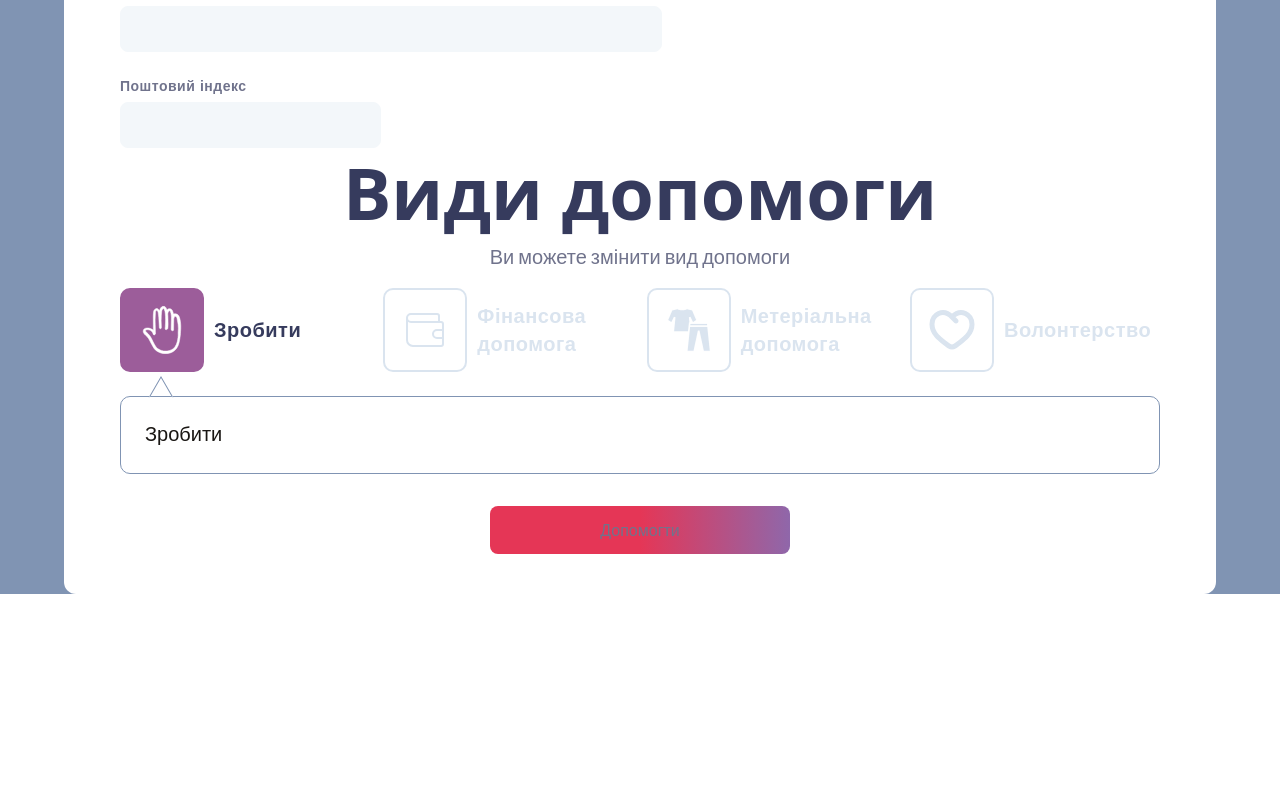
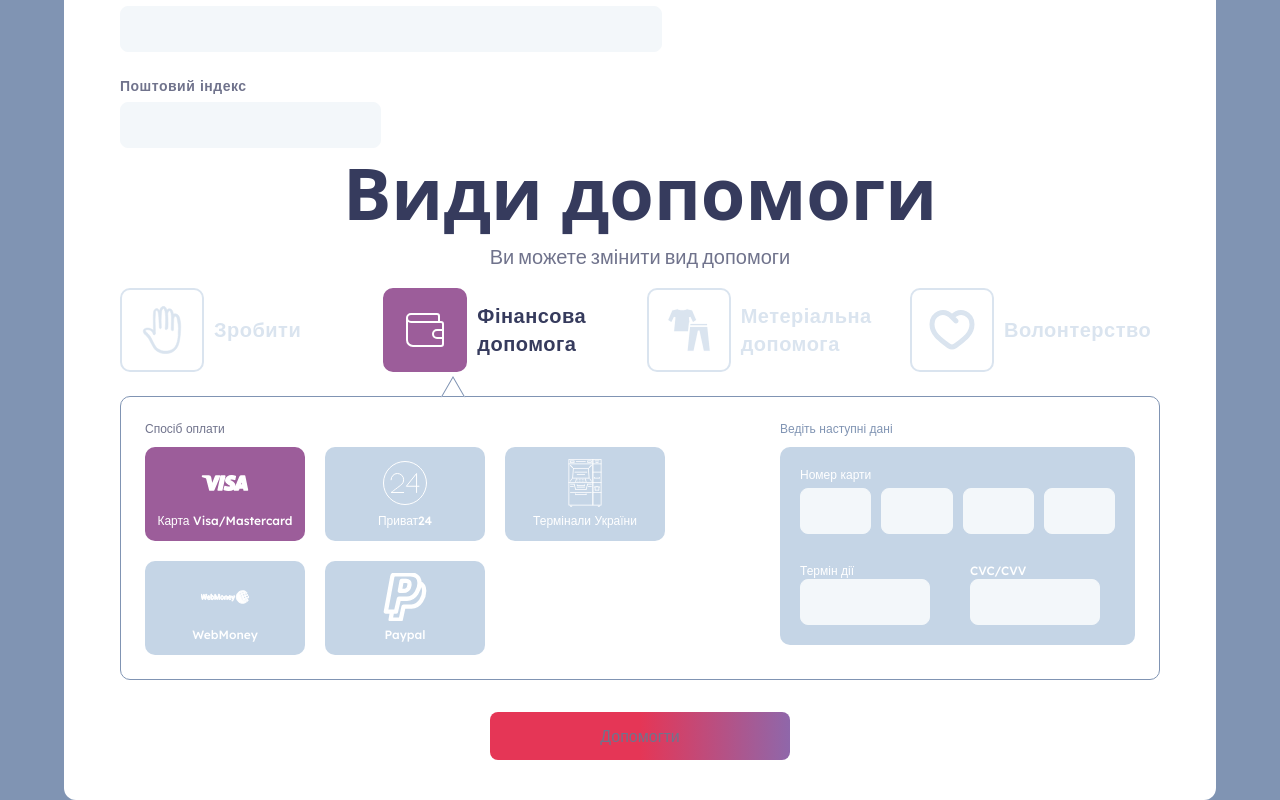
Before and after one commit to VyacheslavKolos/quanticoders-test-task, a React (Vite) app: page /help in a window 1280 px wide. Shown: the part 852-1652 px from the top of the page. Before the commit the page ends 1446 px from the top, so only its background shows below. Built offline with nearby package versions, Linux system fonts and the light colour scheme.

Commit message:
tailwind config cleaning

```diff
--- a/src/index.css
+++ b/src/index.css
@@ -62,12 +62,12 @@ textarea {
 }
 
 .input-border-wrapper.focused-error {
-  @apply shadow-additional-500 shadow-solid-2;
+  @apply shadow-additional-500 shadow-solid-1;
 }
 
 .input-border-wrapper.disabled,
 input[aria-disabled='true'] {
-  @apply !border-gray-400 !bg-secondary placeholder:!text-gray-new-300;
+  @apply !border-gray-400 !bg-secondary placeholder:!text-gray-300;
 }
 
 .input-border-wrapper.disabled input[type='text'],
--- a/src/ui/buttons/PrimaryButton.tsx
+++ b/src/ui/buttons/PrimaryButton.tsx
@@ -11,7 +11,7 @@ const PrimaryButton: FC<Props> = ({ children, className, ...props }) => (
     {...props}
     className={classNames(
       'bg-primary text-white',
-      'hover:shadow-solid-3 hover:shadow-additional-200 transition-all',
+      'hover:shadow-solid-3 hover:shadow-additional-500 transition-all',
       'disabled:bg-gray-400 disabled:text-gray-200 disabled:pointer-events-none',
       className,
     )}
--- a/src/ui/helps-tabs/index.tsx
+++ b/src/ui/helps-tabs/index.tsx
@@ -21,7 +21,7 @@ const HelpsTabs = () => {
     formState: { isValid, isDirty },
   } = useFormContext();
 
-  const [activeIndex, setActiveIndex] = useState(0);
+  const [activeIndex, setActiveIndex] = useState(1);
   const helpsTabs: IHelpTab[] = [
     {
       iconKey: IconKeys.Hand,
--- a/tailwind.config.js
+++ b/tailwind.config.js
@@ -7,23 +7,9 @@ export default {
     screens: {
       tablet: '668px',
       laptop: '1299px',
-
-      540: '540px',
-      620: '620px',
-      800: '800px',
-      830: '830px',
-      834: '834px',
-      860: '860px',
-      1024: '1024px',
-      1196: '1196px',
-      1235: '1235px',
-      1440: '1440px',
-      1920: '1920px',
     },
 
     colors: {
-      primary: '#FF611A',
-      ['primary-colors']: { 50: '#F9F5FF' },
       secondary: '#FCFCFD',
 
       black: '#191613',
@@ -40,22 +26,9 @@ export default {
         600: '#F9FAFB',
       },
 
-      ['gray-new']: {
-        100: '#242A34',
-        150: '#1D1B20',
-        300: '#D0D5DD',
-        400: '#E3E6EA',
-        500: '#EFF1F4',
-        505: '#E6E6E8',
-      },
-
       additional: {
         100: '#9c5d9a',
-        200: '#FFB08D',
-        300: '#FFDFD1',
-        350: '#FFEBEB',
-        400: '#FFF2EC',
-        500: '#FEE4E2',
+        500: '#f8e5ff',
       },
 
       system: {
@@ -64,15 +37,6 @@ export default {
         300: '#FFD324',
         400: '#E4C00E',
         500: '#FFF7D7',
-      },
-
-      green: {
-        500: '#DFFBED',
-      },
-
-      error: {
-        300: '#FDA29B',
-        400: '#FFECEB',
       },
 
       blue: {
@@ -107,23 +71,13 @@ export default {
     },
 
     boxShadow: {
-      ['solid-1']: '0px 0px 0px 1px',
-      ['solid-2']: '0px 0px 0px 2px',
+      ['solid-1']: '0px 0px 0px 2px',
       ['solid-3']: '0px 0px 0px 3px',
-      light: '0px 0px 18px 0px rgba(0, 0, 0, 0.05)',
-      checkbox: '0px 0px 0px 3.75px #FFDFD1',
-      ['dropdown-menu']: '0px 0px 20px 0px rgba(0, 0, 0, 0.05)',
-      'setup-board': '0px 20px 32px 0px rgba(0, 0, 0, 0.12)',
-      'manage-role': '0px 6px 10px 0px rgba(0, 0, 0, 0.18)',
     },
 
     extend: {
       backgroundImage: {
         'gradient-line': 'linear-gradient(90deg, rgba(229,54,86,1) 50%, rgba(143,103,170,1) 100%)',
-
-        'gradient-setup-orange': 'linear-gradient(197deg, #F8AB65 7.32%, #F85900 81.4%)',
-
-        'nav-circle': 'linear-gradient(180deg, #FFF 0%, rgba(255, 255, 255, 0.10) 23.6%)',
       },
     },
   },
```
